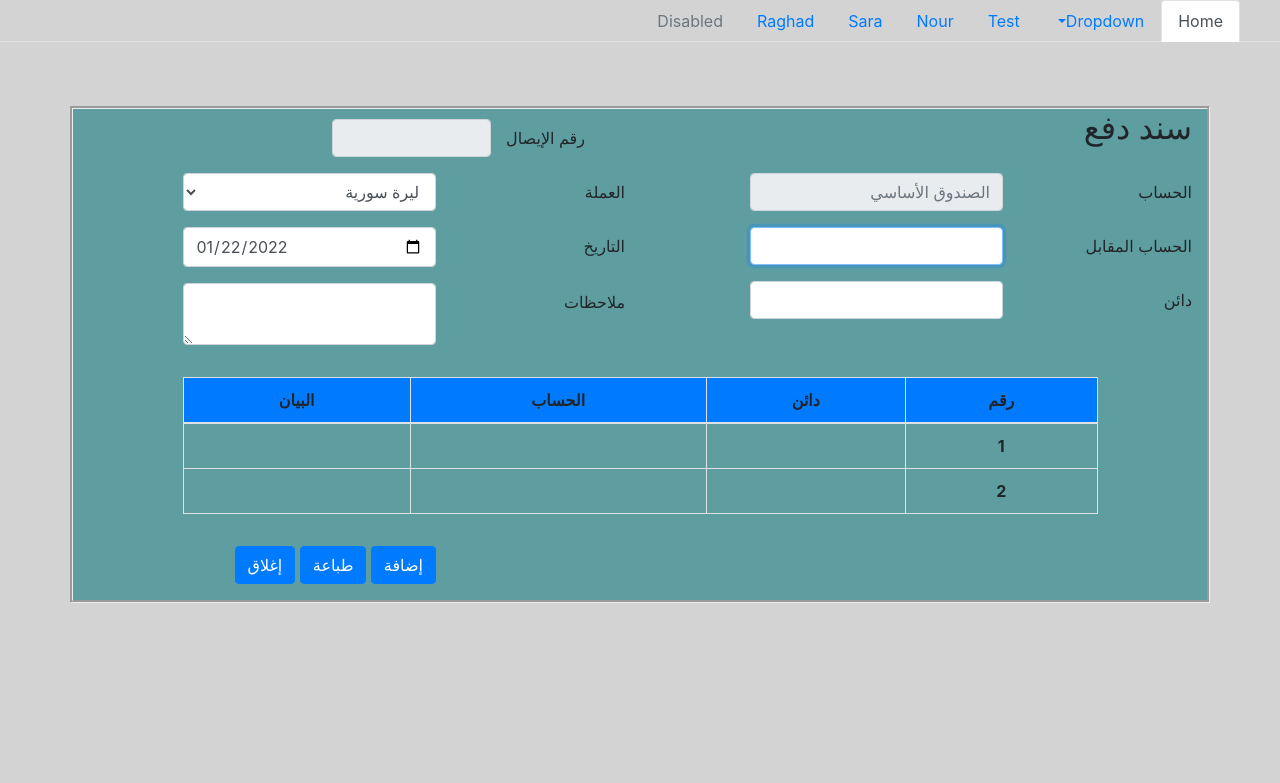
After one commit to mohannadsy/www_alhal, a PHP site: page /rgd_payment.php in a window 1280 px wide. The commit adds this page. Shown: the top 783 px of the page. Run offline with PHP 8.4, Linux system fonts and the light colour scheme; lists and menus that the app fills with data are empty.

Commit message:
test PAyment

```diff
--- /dev/null
+++ b/rgd_payment.php
@@ -0,0 +1,154 @@
+<?php
+include('include/nav.php');
+?>
+
+<!DOCTYPE html>
+<html dir="rtl" lang="ar">
+<head>
+    <meta charset="UTF-8">
+    <meta http-equiv="X-UA-Compatible" content="IE=edge">
+    <meta name="viewport" content="width=device-width, initial-scale=1.0">
+    <title>Document</title>
+    <link rel="stylesheet" href="css/styles/paymentBonds.css" media="print">
+    <style>
+        body{
+            text-align: right;
+            background-color:LightGray;
+        }
+        .container{
+            background-color: #5F9EA0;
+            border-style:groove;
+            /* width: 50%; */
+            margin-top: 5%;
+        }
+        h2{
+            /* background-color: blueviolet; */
+        }
+        #res_number{
+            column-width: 50px;
+        }
+    </style>
+</head>
+<body class="receipt">
+    <form action="" method="">
+        <div class="container">
+            <div class="row">
+                <div class="col-4">
+                    <h2> سند دفع</h2>
+                </div>
+
+                <div class="col-8" >
+                    <div class="row justify-content-center" style="padding-top: 10px;">
+                        <label for="code" class="col-form-label" id="res_number" style=""> رقم الإيصال</label>
+                        <div class="col-md-3">
+                            <input id="code" type="text" id="" class="form-control" name="code" readonly>
+                        </div>
+                    </div>
+                </div>
+            </div>
+
+                    <div class="row justify-content-center py-3" style="background-color: #5F9EA0;">
+                        <div id="" class="col-sm-10 col-md-6">
+
+                            <div class="form-group row">
+                                <label for="code" class="col-md-4 col-form-label">  الحساب</label>
+                                <div class="col-md-6">
+                                    <input  type="text" id="" placeholder="الصندوق الأساسي" class="form-control" name="" readonly>
+                                </div>
+                            </div>
+
+                            <div class="form-group row">
+                                <label for="" class="col-md-4 col-form-label ">الحساب المقابل  </label>
+                                <div class="col-md-6">
+                                    <input  type="text" class="form-control" name="" required autofocus>
+                                </div>
+                            </div>
+                            <div class="form-group row">
+                                <label for="" class="col-md-4 col-form-label"> دائن </label>
+                                <div class="col-md-6">
+                                    <input type="number" class="form-control" name="">
+                                </div>
+                            </div>
+                         </div>
+                        <div id="" class="col-sm-10 col-md-6">
+                            <div class="form-group row">
+                                <label for="category_id" class="col-md-4 col-form-label text-md-right">العملة  </label>
+                                <div class="col-md-6">
+                                    <select class="form-control" name="category_id" id="category_id">
+                                        <option value="syrian-bounds">ليرة سورية</option>
+                                    </select>
+                                </div>
+                            </div>
+                            <div class="form-group row">
+                                <label for="" class="col-md-4 col-form-label ">التاريخ  </label>
+                                <div class="col-md-6">
+                                <input type="date" class="form-control" name="" value="2022-01-22">
+                                </div>
+                            </div>
+
+                            <div class="form-group row">
+                                <label for="note" class="col-md-4 col-form-label text-md-right"> ملاحظات</label>
+                                <div class="col-md-6">
+                                    <textarea type="text" id="" class="form-control" name="note"></textarea>
+                                </div>
+                            </div>
+                        </div>
+                    </div>
+                    <div class="row justify-content-center">
+                            <div class="col-10">
+                                <table class=" text-center table table-bordered table-hover">
+                                    <thead class="text-center bg-primary ">
+                                            <tr>
+                                            <th scope="col">رقم</th>
+                                            <th scope="col">دائن</th>
+                                            <th scope="col">الحساب </th>
+                                            <th scope="col">البيان</th>
+                                            </tr>
+                                    </thead>
+                                    <tbody id="show">
+                                    <tr>
+                                            <th scope="col">1</th>
+                                            <th scope="col"></th>
+                                            <th scope="col"> </th>
+                                            <th scope="col"></th>
+                                            </tr>
+                                            <tr>
+                                            <th scope="col">2</th>
+                                            <th scope="col"></th>
+                                            <th scope="col"> </th>
+                                            <th scope="col"></th>
+                                            </tr>
+                                    </tbody>
+                                </table>
+
+                            </div>
+
+                    </div>
+            <div class="row justify-content-end py-3" >
+                <div class="col-md-4">
+
+                    <button  type="submit" class=" btn btn-primary" name="add">
+                        إضافة
+                    </button>
+                    <button  type="submit" class=" btn btn-primary" name="add">
+                        طباعة
+                    </button>
+
+                    <button type="button" class="btn btn-primary" name="close">
+                        إغلاق
+                    </button>
+
+                </div>
+
+            </div>
+
+
+        </div>
+    </form>
+
+</body>
+</html>
+
+ <?php
+ include('include/footer.php');
+ ?>
--- a/test_account_card.php
+++ b/test_account_card.php
@@ -13,7 +13,7 @@ include('include/nav.php');
     <style>
     body{
     color: var(--bs-body-color);
-    background-color: LightGray;
+    background-color:LightGray;
     text-align: right;
     line-height: ;
     }
--- a/test_rgd.php
+++ b/test_rgd.php
@@ -8,7 +8,9 @@ include('include/nav.php');
 <a href="account_card.php">بطاقة حساب</a>
 <a href="item_list.php">قائمة المواد</a> <br>
 <a href="test_account_card.php"> test account card</a> <br><br>
-<a href="test_open_file_pop_up.php"> test opn pop up</a>
+<a href="test_open_file_pop_up.php"> test opn pop up</a> <br><br>
+<a href="rgd_payment.php"> test  payment </a> <br><br>
+
 
 <a href="test_raghad_stole.php">Theif</a>
 <?php
```
Also changed, not shown: account_list.php (+38 -7 lines), item_list.php (+15 -1 lines).
